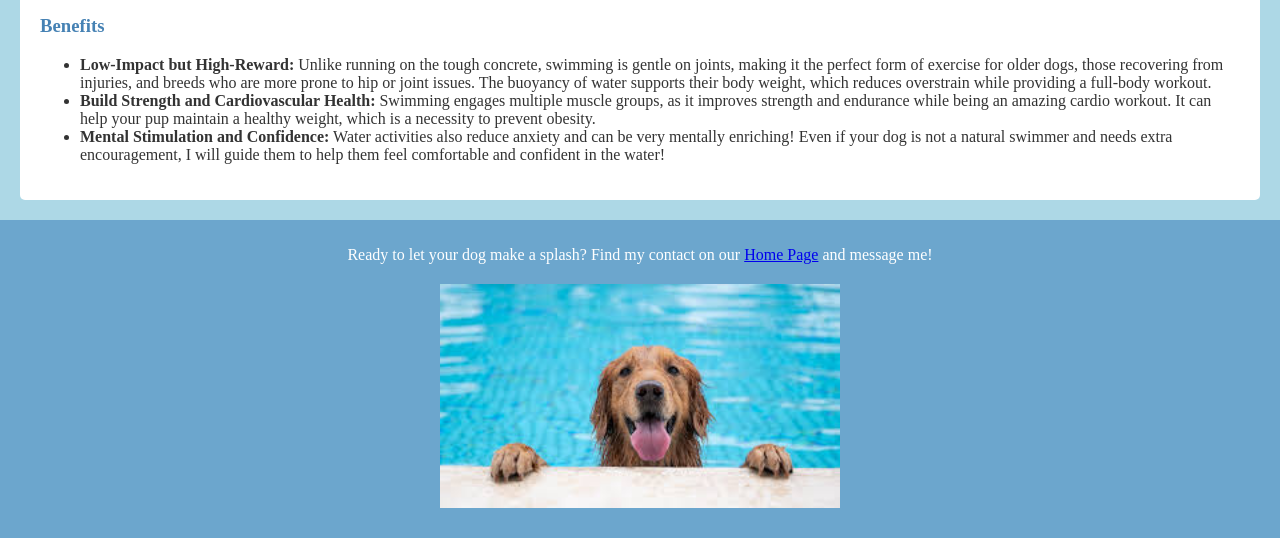
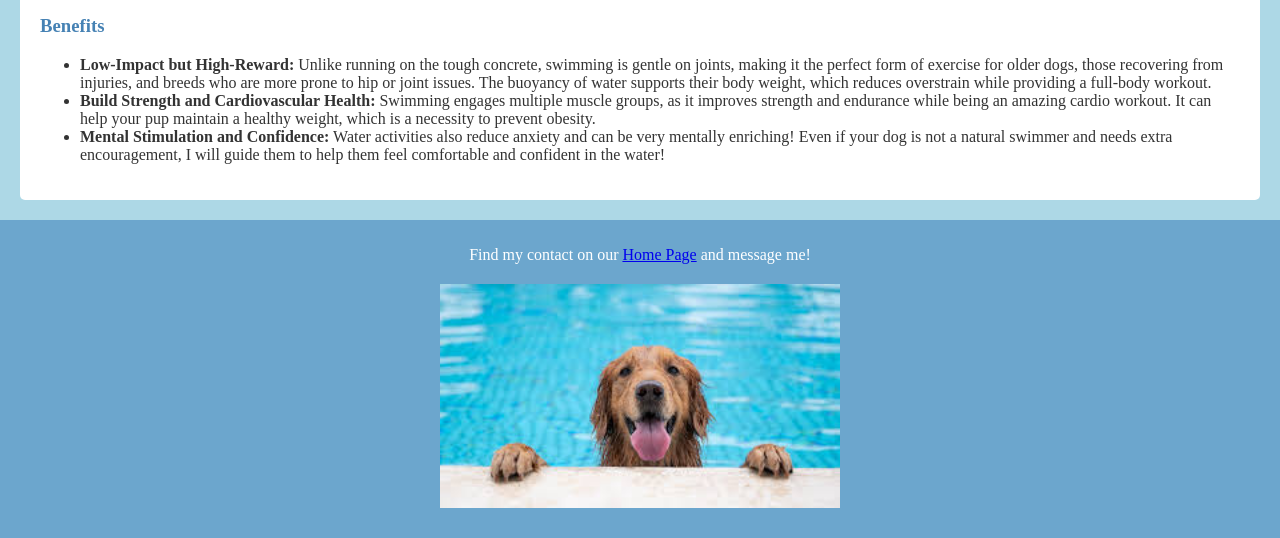
Before and after one commit to veyang/DS4200HW3, a plain HTML site: page whyus.html in a window 1280 px wide. Shown: the part 308-846 px from the top of the page. Drawn offline with Linux system fonts and the light colour scheme.

Commit message:
Update whyus.html

```diff
--- a/whyus.html
+++ b/whyus.html
@@ -30,7 +30,7 @@
     </section>
 
     <footer>
-        <p>Ready to let your dog make a splash? Find my contact on our <a href="index.html">Home Page</a> and message me!</p>
+        <p>Find my contact on our <a href="index.html">Home Page</a> and message me!</p>
         <img src="dogswimming.jpeg" width="400" height="400">
     </footer>
 </body>
```
